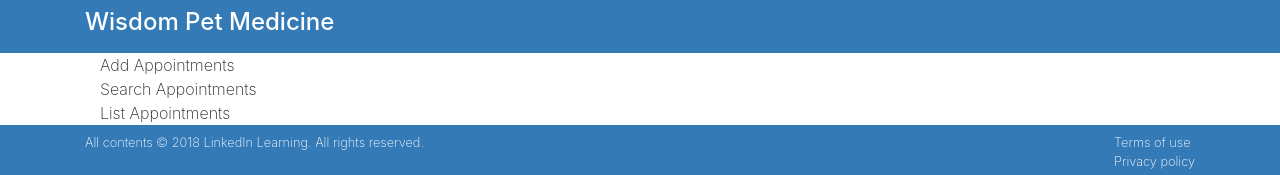
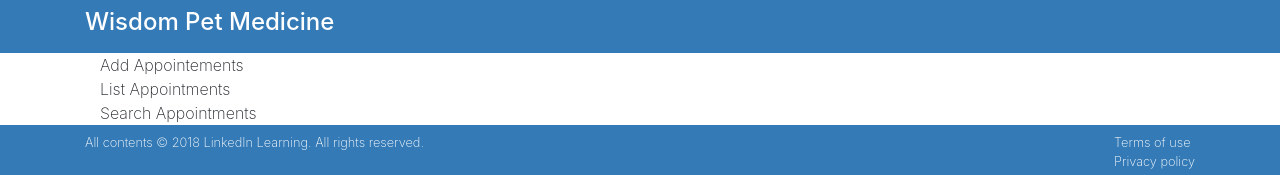
Before and after one commit to HamzaAitOumghar/React-Interface, a React (Create React App) app: page / in a window 1280 px wide. Shown: the top 175 px of the page. Built offline with nearby package versions, Linux system fonts and the light colour scheme.

Commit message:
add components

```diff
--- /dev/null
+++ b/src/components/AddAppointements.js
@@ -0,0 +1,11 @@
+import React, { Component } from 'react'
+
+export default class AddAppointements extends Component {
+    render() {
+        return (
+            <div>
+                    Add Appointements
+            </div>
+        )
+    }
+}
--- a/src/components/App.js
+++ b/src/components/App.js
@@ -1,5 +1,9 @@
 import React from 'react';
 import '../css/App.css';
+import AddAppointements from './AddAppointements';
+import ListAppointements  from './ListAppointements';
+import SearchAppointements from './SearchAppointments';
+
 
 function App() {
   return (
@@ -8,9 +12,9 @@ function App() {
         <div className="row">
           <div className="col-md-12 bg-white">
             <div className="container">
-              <div>Add Appointments</div>
-              <div>Search Appointments</div>
-              <div>List Appointments</div>
+              <AddAppointements />
+              <ListAppointements />
+              <SearchAppointements />
             </div>
           </div>
         </div>
--- /dev/null
+++ b/src/components/ListAppointements.js
@@ -0,0 +1,11 @@
+import React, { Component } from 'react'
+
+export default class ListAppointements extends Component {
+    render() {
+        return (
+            <div>
+                List Appointments
+            </div>
+        )
+    }
+}
--- /dev/null
+++ b/src/components/SearchAppointments.js
@@ -0,0 +1,11 @@
+import React, { Component } from 'react'
+
+export default class SearchAppointments extends Component {
+    render() {
+        return (
+            <div>
+                Search Appointments
+            </div>
+        )
+    }
+}
```
